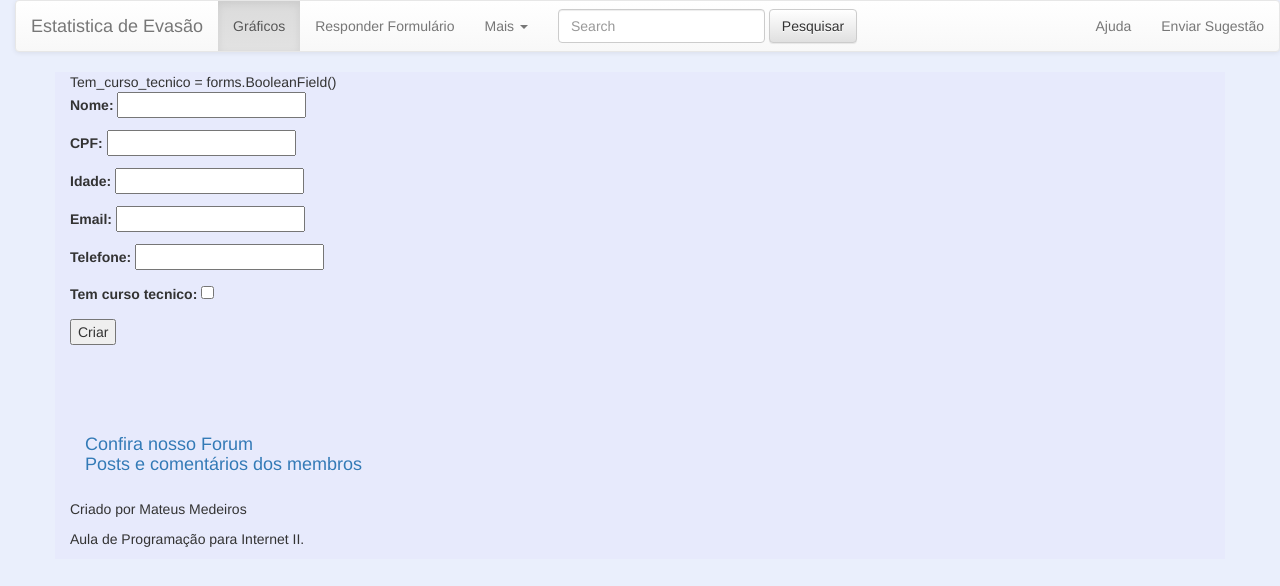
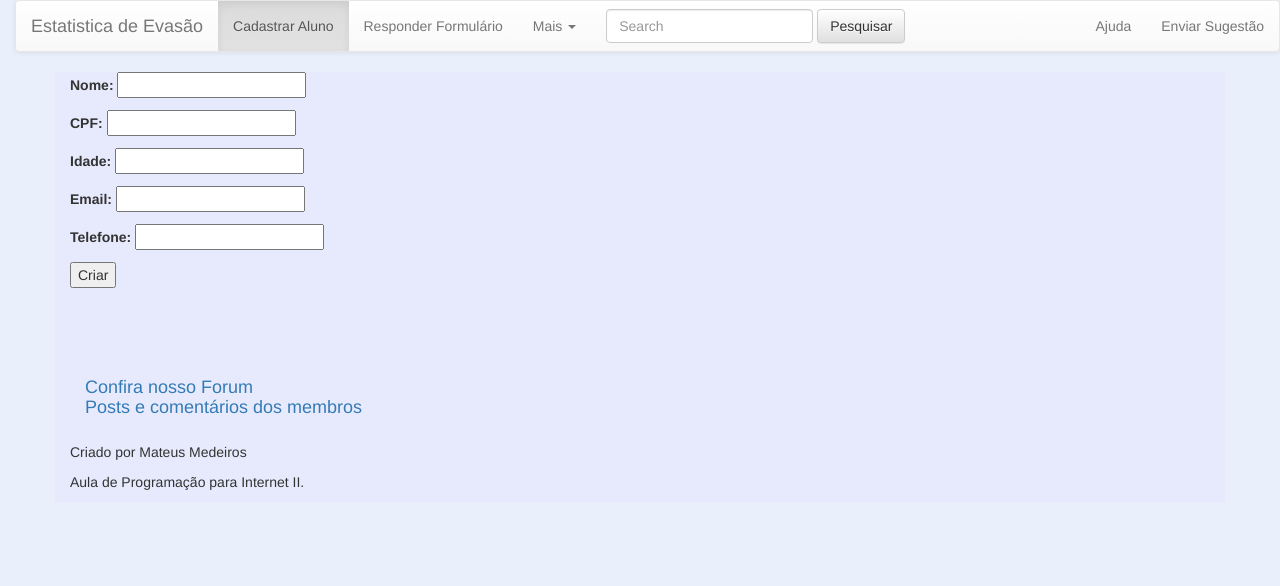
Before and after one commit to Mateusfgf/projeto, a Django app: page /cadastro/ in a window 1280 px wide. Shown: the top 586 px of the page. Run offline with Django 3.2, Linux system fonts and the light colour scheme; some libraries are stand-ins or nearby versions.

Commit message:
version 3

```diff
--- a/evasion/forms.py
+++ b/evasion/forms.py
@@ -21,7 +21,7 @@ class InscricaoForm(forms.Form):
 	class Meta:
 
 		model = Inscricao
-		Tem_curso_tecnico = forms.BooleanField()
+
 
 
 
--- a/evasion/models.py
+++ b/evasion/models.py
@@ -43,13 +43,13 @@ class Tecnico_fazendo_graducacao(models.Model):
             default=timezone.now)
 
 class Inscricao(models.Model):
+    nome = models.ForeignKey('auth.User', on_delete=models.CASCADE)
     nome = models.CharField(max_length=100)
     cpf = models.CharField('CPF', max_length=11, unique = True)
     idade = models.IntegerField()
     email = models.EmailField(unique=True)
     telefone = models.CharField(max_length=20, blank=True)
     criado_em = models.DateTimeField('criado em', auto_now_add=True)
-    Tem_curso_tecnico = models.BooleanField()
 
     class Meta:
         ordering = ['criado_em']
--- a/evasion/static/css/evasion.css
+++ b/evasion/static/css/evasion.css
@@ -77,3 +77,52 @@ h1, h2, h3, h4 {
     margin-right: 0;
 
 }
+
+ #area
+  {
+    position:relative;
+    left:37%;
+    top:29%;
+    width:320px;
+    height:270px;
+  }
+  #area #formulario
+  {
+    position:absolute;
+    display:block;
+  }
+  fieldset
+  {
+    width:300px;
+    height:250px;
+  }
+
+
+
+  legend
+  {
+    font-style:bold;
+    font-family: "Segoe UI";
+  }
+  #formulario label
+  {
+    position:absolute;
+    left:19px;
+    margin-right:5px;
+  }
+
+
+  #formulario input.campo_nome
+  {
+    position:absolute;
+    left:95px;
+    top:23px;
+    width:225px;
+  }
+  #formulario input.campo_email
+  {
+    position:absolute;
+    left:95px;
+    margin-top:2px;
+    width:225px;
+  }
--- a/evasion/templates/evasion/base.html
+++ b/evasion/templates/evasion/base.html
@@ -25,7 +25,7 @@
                 </div>
                 <div class="navbar-offcanvas navbar-offcanvas-touch" id="js-bootstrap-offcanvas">
                     <ul class="nav navbar-nav">
-                        <li class="active"><a href="{% url 'cadastro' %}">Gráficos</a></li>
+                        <li class="active"><a href="{% url 'cadastro' %}">Cadastrar Aluno</a></li>
                         <li><a href="{% url 'formulario_usuario' %}">Responder Formulário</a></li>
                         <li class="dropdown">
                             <a href="/" class="dropdown-toggle">Mais <span class="caret"></span></a>
--- a/evasion/templates/evasion/cadastro.html
+++ b/evasion/templates/evasion/cadastro.html
@@ -1,8 +1,7 @@
 {% extends 'evasion/base.html'%}
 
 {% block content %}
-        <form class="form-inline" action=""  method="POST">
-        		Tem_curso_tecnico = forms.BooleanField()
+        <form class="formulario" action=""  method="POST">
                 {% csrf_token %}
                 {{ form.as_p }}
                 <button type="submit">Criar</button>
```
Also changed, not shown: evasion/templates/evasion/base_forms.html (added, +26 -0 lines), evasion/views.py (+21 -0 lines).
